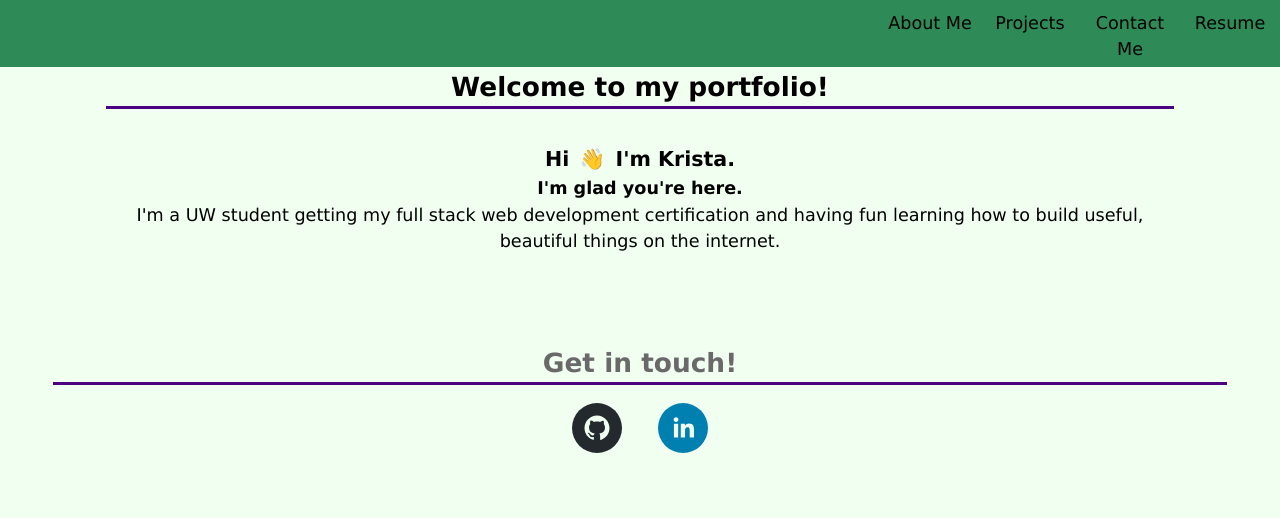
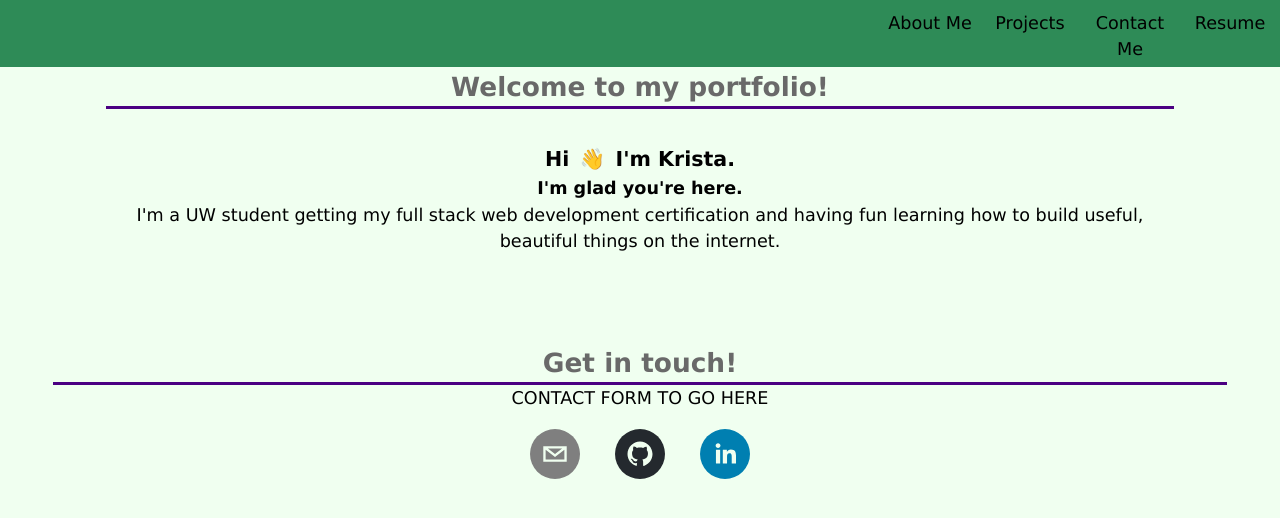
Before and after one commit to kjnb-0/portfolio, a React (Create React App) app: page / in a window 1280 px wide. Shown: the top 518 px of the page. Built offline with nearby package versions, Linux system fonts and the light colour scheme.

Commit message:
footer/contact tweaks in Footer.js, adding more to app.css

```diff
--- a/src/App.css
+++ b/src/App.css
@@ -80,6 +80,8 @@ nav li:hover {
 .welcome-section h2 {
   border-bottom: 0.2rem solid var(--purple);
   margin-bottom: 2rem;
+  color: var(--gray);
+
 }
 
 .welcome-section img {
--- a/src/components/Footer.js
+++ b/src/components/Footer.js
@@ -6,6 +6,8 @@ export const Footer = () => {
     return (
         <div className="container">
             <h2 id="contact-header">Get in touch!</h2>
+            <p> CONTACT FORM TO GO HERE </p>
+            <SocialIcon className="social-icon" target="_blank" url="mailto:kbienia@uw.edu" />
             <SocialIcon className="social-icon" target="_blank" url="https://github.com/kjnb-0" />
             <SocialIcon className="social-icon" target="_blank" url="https://www.linkedin.com/in/kjnielsen/" />
         </div>
```
